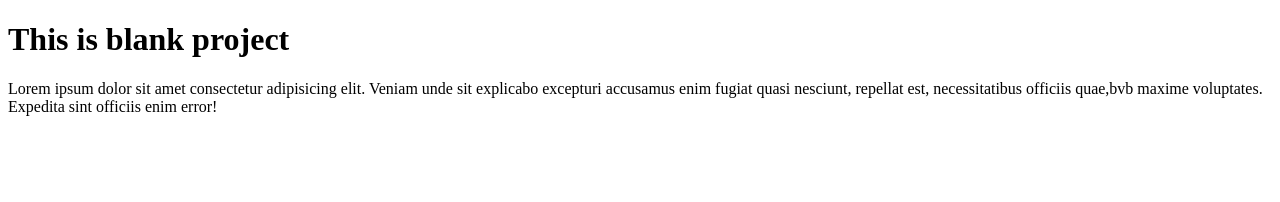
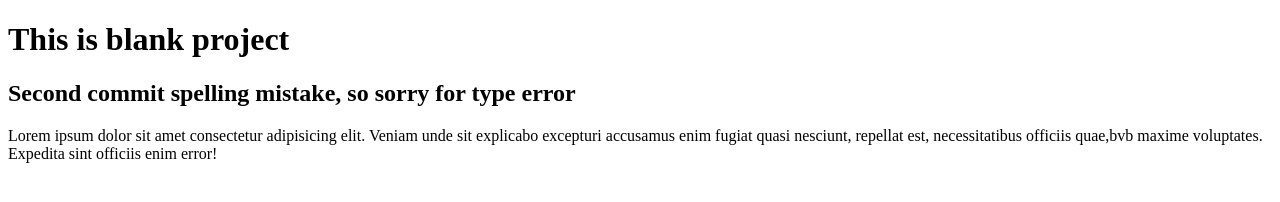
Before and after one commit to kazi-salam/blank, a plain HTML site: page index.html in a window 1280 px wide. Drawn offline with Linux system fonts and the light colour scheme.

Commit message:
third commit

```diff
--- a/index.html
+++ b/index.html
@@ -9,6 +9,7 @@
 
 <body>
   <h1>This is blank project</h1>
+  <h2>Second commit spelling mistake, so sorry for type error</h2>
   <div>
     <p>Lorem ipsum dolor sit amet consectetur adipisicing elit. Veniam unde sit explicabo excepturi accusamus enim
       fugiat quasi nesciunt, repellat est, necessitatibus officiis quae,bvb maxime voluptates. Expedita sint officiis
```
Also changed, not shown: one.txt.
